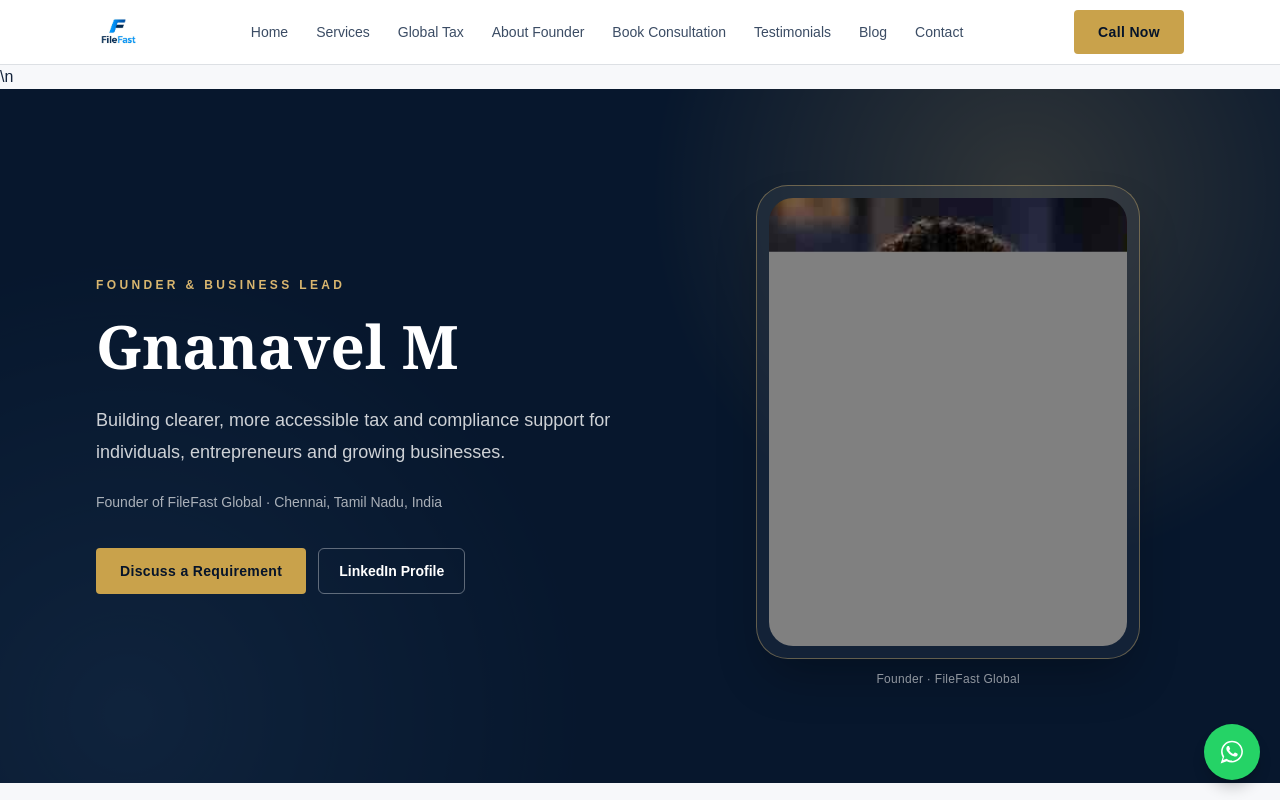
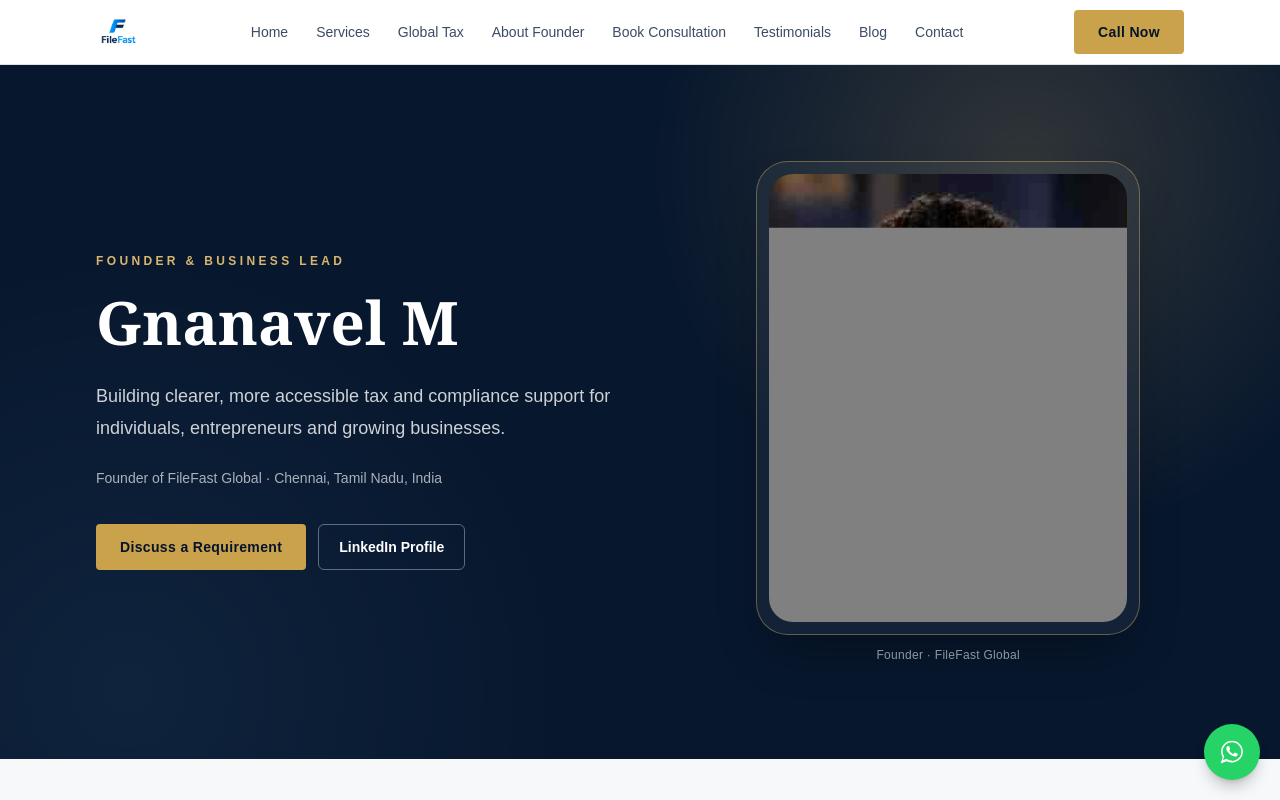
Before and after one commit to filefastservices-dotcom/filefast-website, a Next.js app: page /about in a window 1280 px wide. Shown: the top 800 px of the page. Built offline with nearby package versions, Linux system fonts and the light colour scheme.

Commit message:
Correct founder page JSX line break

```diff
--- a/src/app/about/page.js
+++ b/src/app/about/page.js
@@ -99,7 +99,8 @@ const values = [
 
 export default function AboutPage() {
   return (
-    <main className="bg-[#f7f8fa] text-[#14243b]">\n      <script type="application/ld+json" dangerouslySetInnerHTML={{ __html: JSON.stringify(founderSchema).replace(/</g, "\\u003c") }} />
+    <main className="bg-[#f7f8fa] text-[#14243b]">
+      <script type="application/ld+json" dangerouslySetInnerHTML={{ __html: JSON.stringify(founderSchema).replace(/</g, "\\u003c") }} />
       <section className="relative overflow-hidden bg-[#07172d] text-white">
         <div className="absolute inset-0 opacity-20" style={{ backgroundImage: "radial-gradient(circle at 80% 15%, #d5ad62 0, transparent 32%), radial-gradient(circle at 10% 90%, #31557b 0, transparent 36%)" }} />
         <div className="container-page relative grid items-center gap-10 py-16 sm:py-24 lg:grid-cols-[1.1fr_.9fr]">
```
